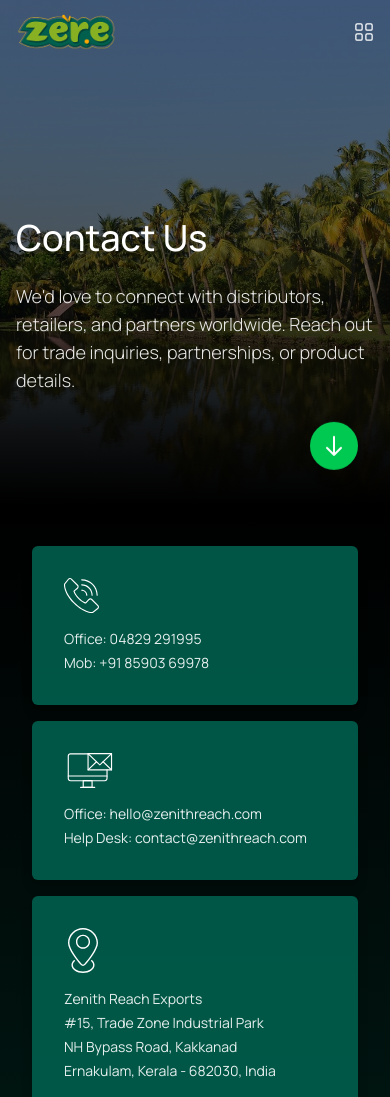
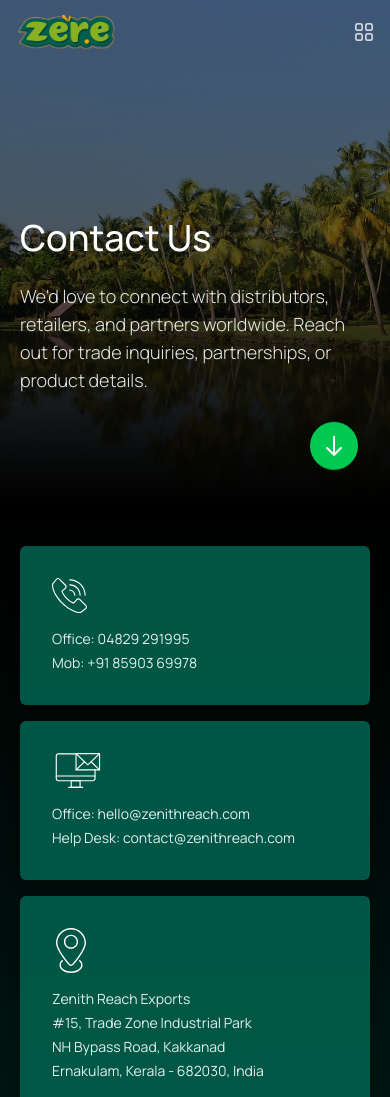
Before and after one commit to mastrovia/zenith-reach, a Next.js app: page /contact in a window 390 px wide. Shown: the top 1097 px of the page. Built offline with nearby package versions, Linux system fonts and the light colour scheme; a web font is replaced by a local one.

Commit message:
refactor: streamline layout and styling across Contact and Product components for enhanced responsiveness and visual consistency

```diff
--- a/src/app/contact/page.tsx
+++ b/src/app/contact/page.tsx
@@ -28,7 +28,7 @@
           showScrollIndicator={true}
           onScrollClick={handleScrollClick}
         />
-        <div className="flex flex-col gap-12 sm:gap-18 pb-20 md:mb-24 pt-10 px-4 gradient-secondary">
+        <div className="flex flex-col gap-12 sm:gap-18 pb-20 md:mb-24 pt-10 gradient-secondary">
           <ContactInfoSection
             image={contactData.contactInfoSection.image}
             imageAlt={contactData.contactInfoSection.imageAlt}
--- a/src/app/contact/sections/ContactFormSection.tsx
+++ b/src/app/contact/sections/ContactFormSection.tsx
@@ -12,8 +12,8 @@
   description = 'Have a question about our products or want to explore partnership opportunities? Fill out the form below and our team will get back to you soon.',
 }) => {
   return (
-    <section className="px-4 sm:px-6 lg:px-8 py-12">
-      <div className="sm:max-w-section sm:mx-auto">
+    <section className="py-12">
+      <div className="max-w-section mx-auto">
         <div className="mb-6">
           <h2 className="text-3xl md:text-4xl font-semibold text-secondary">{title}</h2>
           <p className="text-white/80 mt-3 max-w-3xl">{description}</p>
--- a/src/app/contact/sections/ContactInfoSection.tsx
+++ b/src/app/contact/sections/ContactInfoSection.tsx
@@ -21,8 +21,8 @@
   cards,
 }) => {
   return (
-    <section className="px-4 sm:px-6 lg:px-8 sm:py-16">
-      <div className="sm:max-w-section md:mx-auto grid grid-cols-1 lg:grid-cols-2 gap-12 items-start">
+    <section className="sm:py-16">
+      <div className="max-w-section md:mx-auto grid grid-cols-1 lg:grid-cols-2 gap-12 items-start">
         {/* Left: Three cards */}
         <div className="space-y-4">
           {cards.map((card) => (
--- a/src/app/contact/sections/ContactMapSection.tsx
+++ b/src/app/contact/sections/ContactMapSection.tsx
@@ -9,8 +9,8 @@
 
 const ContactMapSection: React.FC<ContactMapSectionProps> = ({ title = 'Locate Us', mapSrc }) => {
   return (
-    <section className="px-2 sm:px-6 lg:px-8 py-12">
-      <div className="sm:max-w-section sm:mx-auto">
+    <section className="py-12">
+      <div className="max-w-section mx-auto">
         <h3 className="sr-only">{title}</h3>
         <div className="rounded-2xl overflow-hidden ring-1 ring-white/10">
           <div className="relative w-full h-[540px]">
--- a/src/app/products/page.tsx
+++ b/src/app/products/page.tsx
@@ -42,7 +42,7 @@
           'At Zenith Reach, we ensure that every product is sourced with care, processed with the highest standards, and delivered with freshness intact. Whether you are a distributor, retailer, or food service business, our diverse product range is tailored to meet global demands.'
         }
         ctaText="Contact Now"
-        ctaHref="#contact"
+        ctaHref="/contact"
       />
 
       <Footer />
--- a/src/app/products/sections/ProductDetailsSection.tsx
+++ b/src/app/products/sections/ProductDetailsSection.tsx
@@ -38,8 +38,8 @@
     selectedImageIndex < thumbnailImages.length ? thumbnailImages[selectedImageIndex] : mainImage;
 
   return (
-    <section className="px-2 sm:px-6 lg:px-8">
-      <div className="sm:max-w-section sm:mx-auto">
+    <section>
+      <div className="max-w-section mx-auto">
         <div className="grid grid-cols-1 lg:grid-cols-2 gap-12 items-start">
           {/* Left Side - Image Gallery */}
           <div className="space-y-6">
--- a/src/app/products/sections/WhyChooseSection.tsx
+++ b/src/app/products/sections/WhyChooseSection.tsx
@@ -3,6 +3,7 @@
 import React from 'react';
 import Image from 'next/image';
 import { BsArrowRight } from 'react-icons/bs';
+import Link from 'next/link';
 
 interface Benefit {
   id: string;
@@ -25,8 +26,8 @@
   rightTitle,
 }) => {
   return (
-    <section className="px-2 sm:px-6 lg:px-8">
-      <div className="sm:max-w-section sm:mx-auto">
+    <section>
+      <div className="max-w-section mx-auto">
         <div className="grid gap-12 items-start">
           {/* Left Side - Title + FAQs, then Image */}
           <div className="space-y-12">
@@ -68,10 +69,10 @@
 
               <div className="flex flex-col gap-6 items-start justify-between h-full">
                 <h2 className="text-5xl md:text-7xl text-primary/80">{rightTitle}</h2>
-                <p className="text-lg text-white leading-relaxed flex justify-start items-center gap-2">
+                <Link href='/contact' className="text-lg text-white leading-relaxed flex justify-start items-center gap-2 cursor-pointer hover:scale">
                   Contact Us for Trade Inquiries
                   <BsArrowRight />
-                </p>
+                </Link>
               </div>
             </div>
           </div>
--- a/src/components/ProductHero.tsx
+++ b/src/components/ProductHero.tsx
@@ -26,7 +26,7 @@
         <div className="absolute inset-0 bg-gradient-to-t from-black via-black/20 to-transparent" />
       </div>
 
-      <div className="relative z-10 sm:max-w-section px-4 pb-20 w-full">
+      <div className="relative z-10 max-w-section mx-auto pb-20 w-full">
         <div className="">
           <h1 className="text-4xl md:text-6xl lg:text-7xl font-medium text-white mb-6 animate-fade-in-up">
             {title}
```
